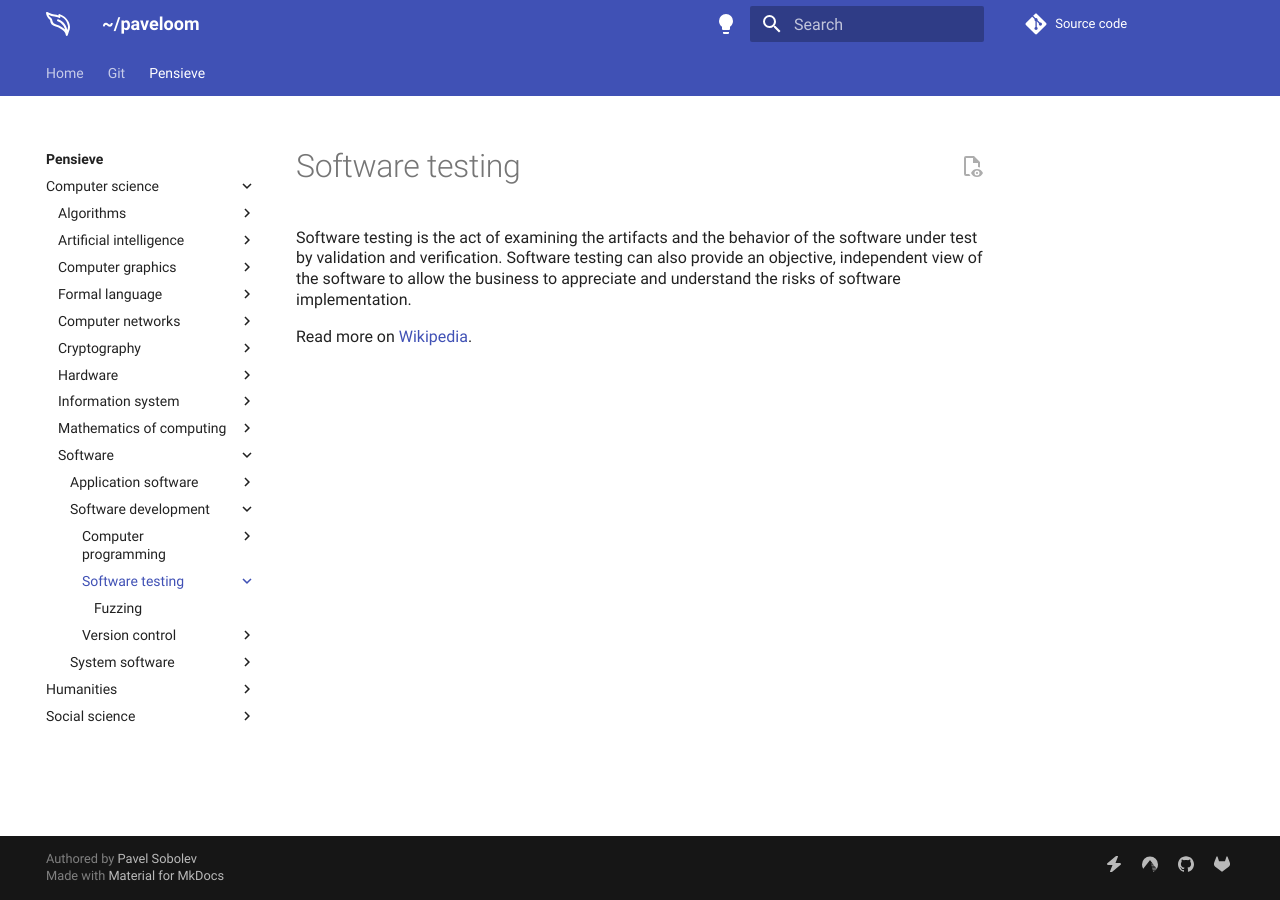
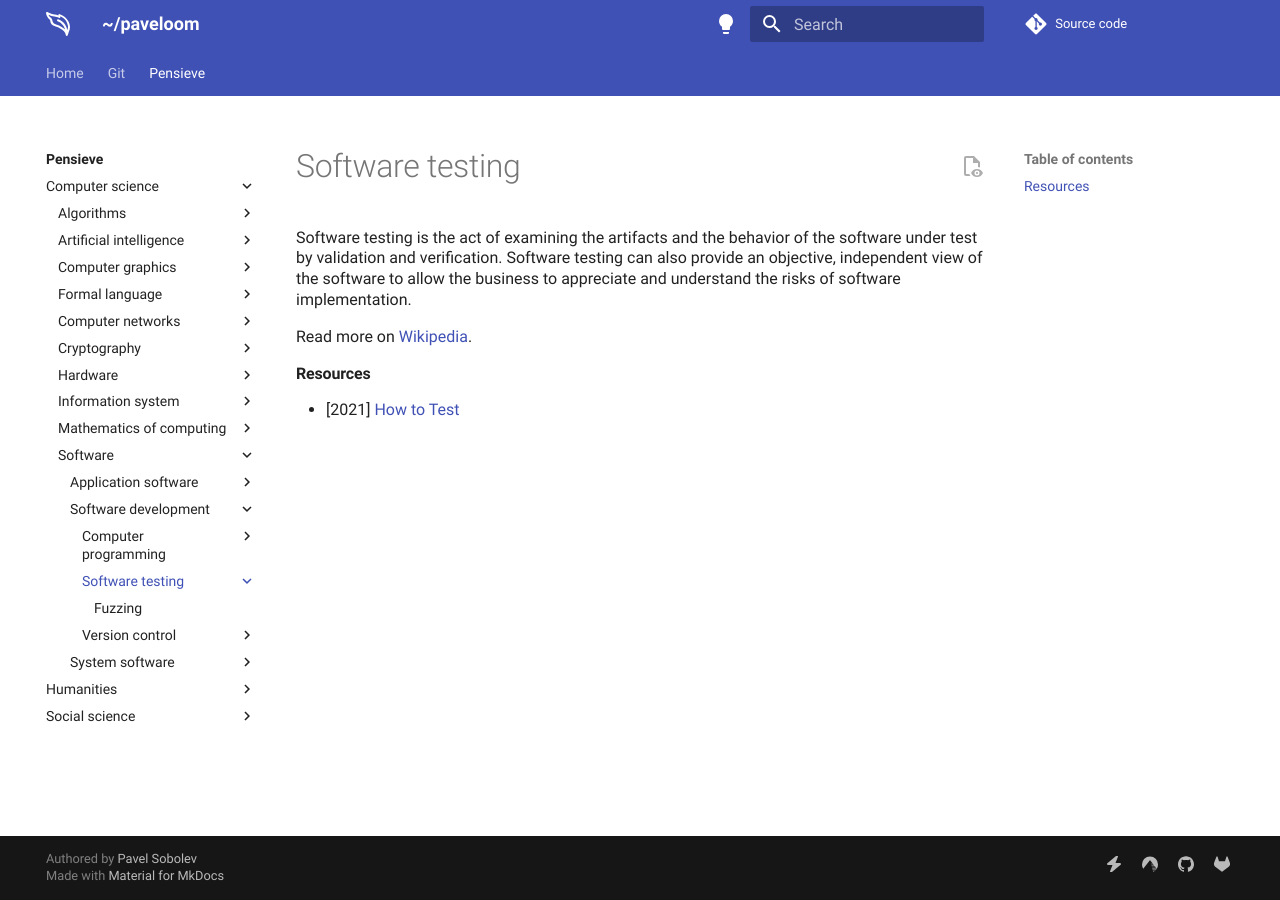
Before and after one commit to paveloom/paveloom.dev, an MkDocs documentation site: the page built from content/pensieve/software-testing.md, in a window 1280 px wide. Built offline with MkDocs 1.6.1 and Material for MkDocs 9.7.7, drawn with Linux system fonts in a browser that asks for light colours; comment, search, counter and statistics services are not loaded.

Commit message:
Pensieve: update the Software testing page.

```diff
--- a/content/pensieve/software-testing.md
+++ b/content/pensieve/software-testing.md
@@ -3,3 +3,6 @@
 Software testing is the act of examining the artifacts and the behavior of the software under test by validation and verification. Software testing can also provide an objective, independent view of the software to allow the business to appreciate and understand the risks of software implementation.
 
 Read more on [Wikipedia](https://en.wikipedia.org/wiki/Software_testing).
+
+#### Resources
+- [2021] [How to Test](https://matklad.github.io/2021/05/31/how-to-test.html)
```
